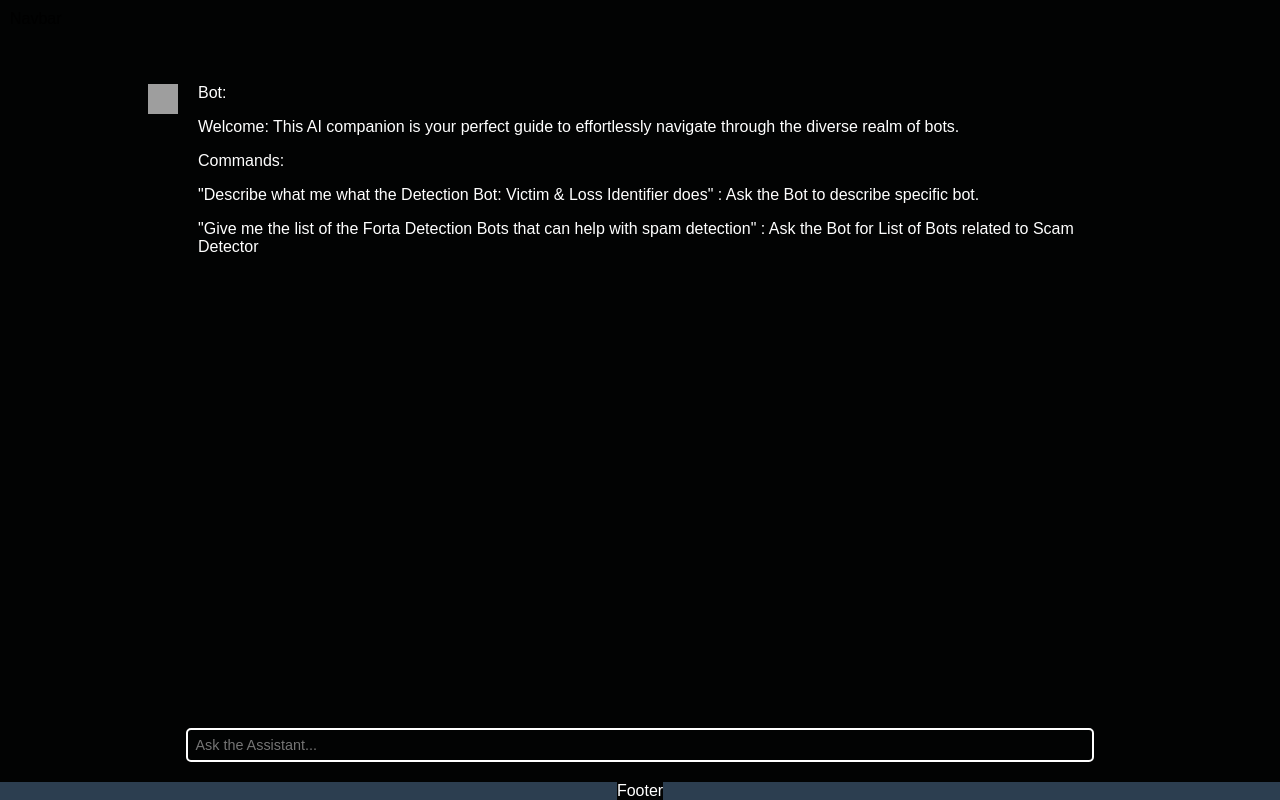
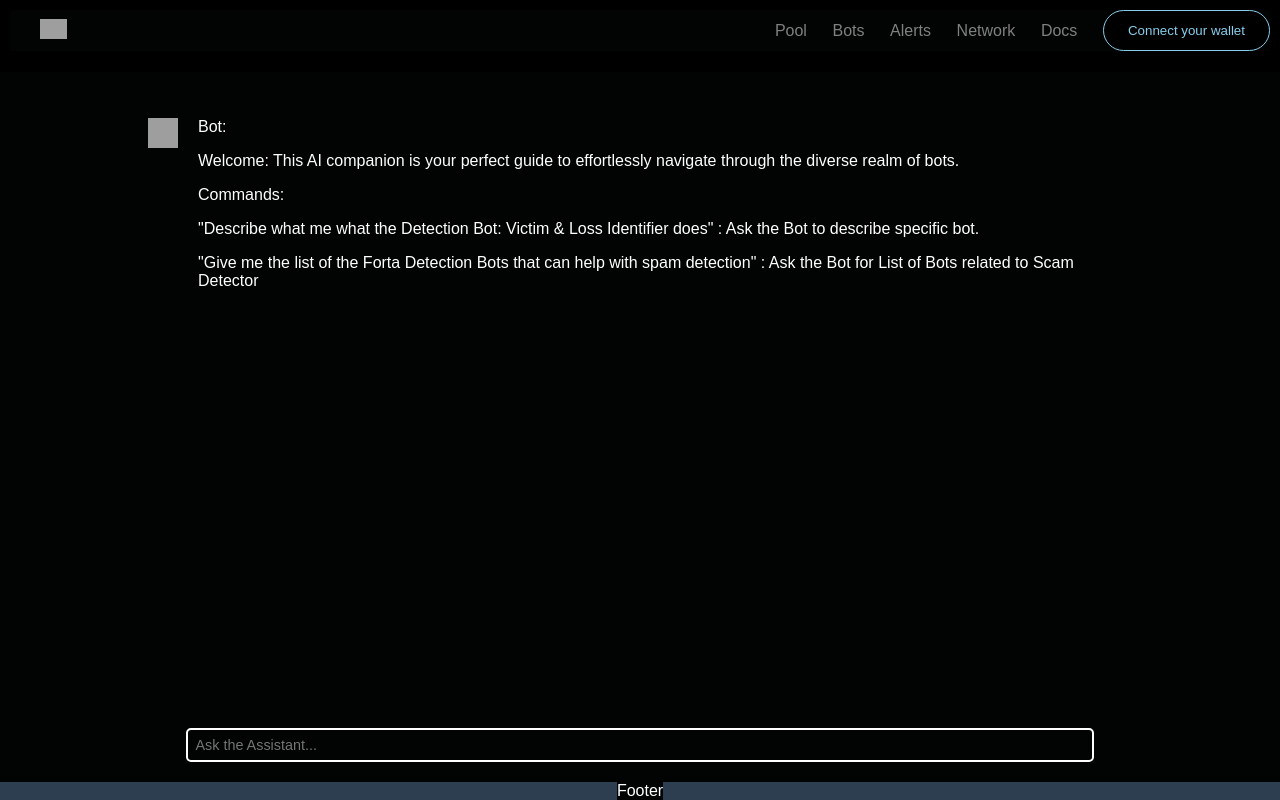
Before and after one commit to taeho1031/BotWeiser, a React (Create React App) app in the folder app/: page / in a window 1280 px wide. Built offline with nearby package versions, Linux system fonts and the light colour scheme; grey boxes are pictures that could not be loaded.

Commit message:
Added NavBar

```diff
--- a/app/src/components/navbar/Navbar.css
+++ b/app/src/components/navbar/Navbar.css
@@ -0,0 +1,45 @@
+nav {
+  box-sizing: border-box;
+  display: flex;
+  justify-content: flex-end;
+  align-items: center;
+}
+
+nav .logo {
+  position: absolute;
+  left: 40px;
+}
+
+nav .MenuItem {
+  display: flex;
+  list-style: none;
+  margin: 0;
+  padding-left: 40vw;
+}
+
+nav .MenuItem li {
+  margin-left: 2vw;
+}
+
+nav .MenuItem a {
+  text-decoration: none;
+  color: grey;
+}
+
+nav .MenuItem a:hover {
+  color: white;
+}
+
+nav button {
+  color: skyblue;
+  background-color: black;
+  border: 1px solid;
+  border-radius: 36px;
+  padding: 12px 24px;
+  margin-left: 2vw;
+}
+
+nav button:hover {
+  box-shadow: 0 0 10px 5px rgba(255, 255, 255, 0.5);
+  color: skyblue;
+}
--- a/app/src/components/navbar/Navbar.js
+++ b/app/src/components/navbar/Navbar.js
@@ -1,5 +1,37 @@
 import React from "react";
+import "./Navbar.css";
+import logo from "..\\assets\\icons\\forta-logo-white-header.jpg";
 
 export const Navbar = () => {
-  return <div>Navbar</div>;
+  return (
+    <nav className="navbar">
+      <div className="logo">
+        <img src={logo} alt="Forta logo icon" height="20" />
+      </div>
+
+      <ul className="MenuItem">
+        <li>
+          <a href="https://app.forta.network/pools?search=">Pool</a>
+        </li>
+        <li>
+          <a href="https://app.forta.network/bots">Bots</a>
+        </li>
+        <li>
+          <a href="https://app.forta.network/alerts">Alerts</a>
+        </li>
+        <li>
+          <a href="https://app.forta.network/network">Network</a>
+        </li>
+        <li>
+          <a href="https://docs.forta.network/en/latest/?_gl=1*1lyrmxx*_ga*MTYzNTM3NDA1NC4xNzAxMzc5MjE1*_ga_3ERDDVRGQQ*MTcwMTU1NjU0MS4yLjEuMTcwMTU2MTM4OS4wLjAuMA..">
+            Docs
+          </a>
+        </li>
+      </ul>
+
+      <div className="WalletConnector">
+        <button>Connect your wallet</button>
+      </div>
+    </nav>
+  );
 };
--- a/app/src/layouts/Layout.css
+++ b/app/src/layouts/Layout.css
@@ -24,6 +24,13 @@
   justify-content: center;
 }
 
+header {
+  display: fixed;
+  height: 9vh;
+  background-color: #000000; /* Example color */
+  color: white;
+}
+
 footer {
   padding: 0;
   display: flex;
```
